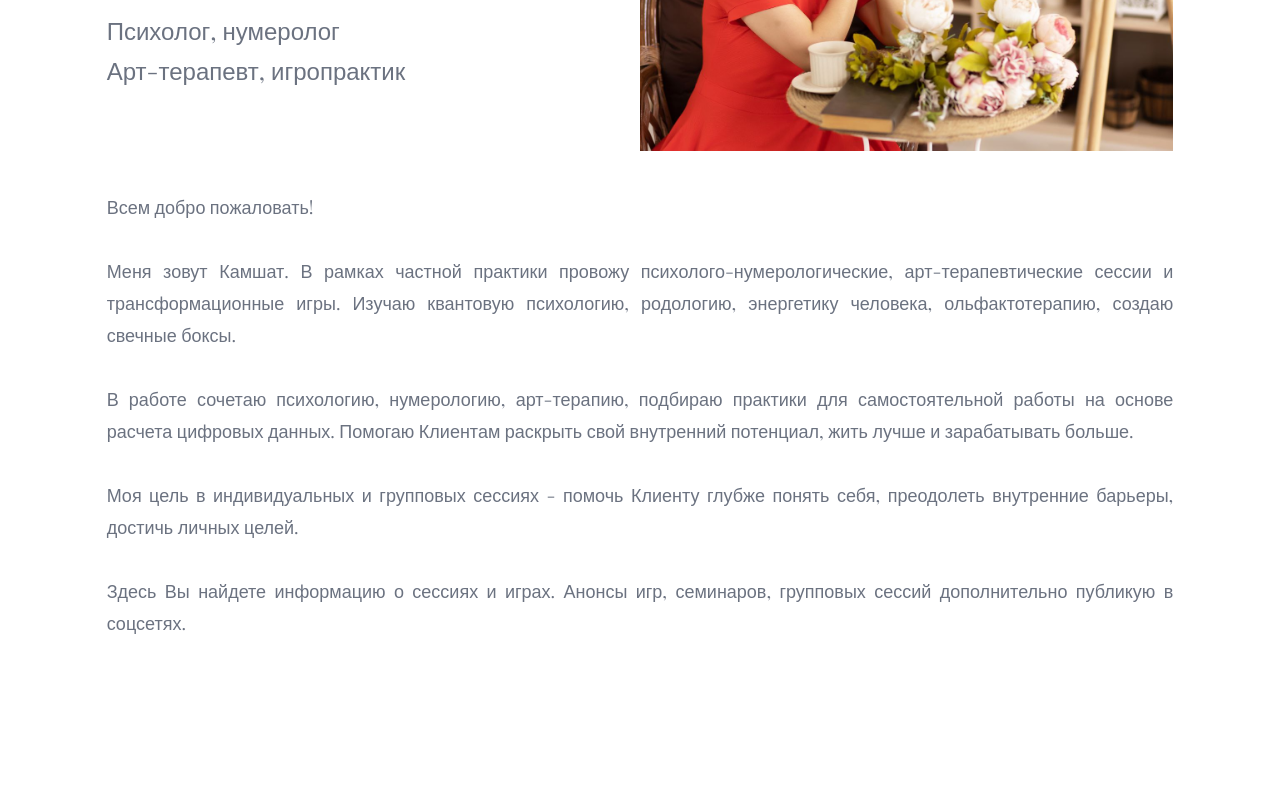
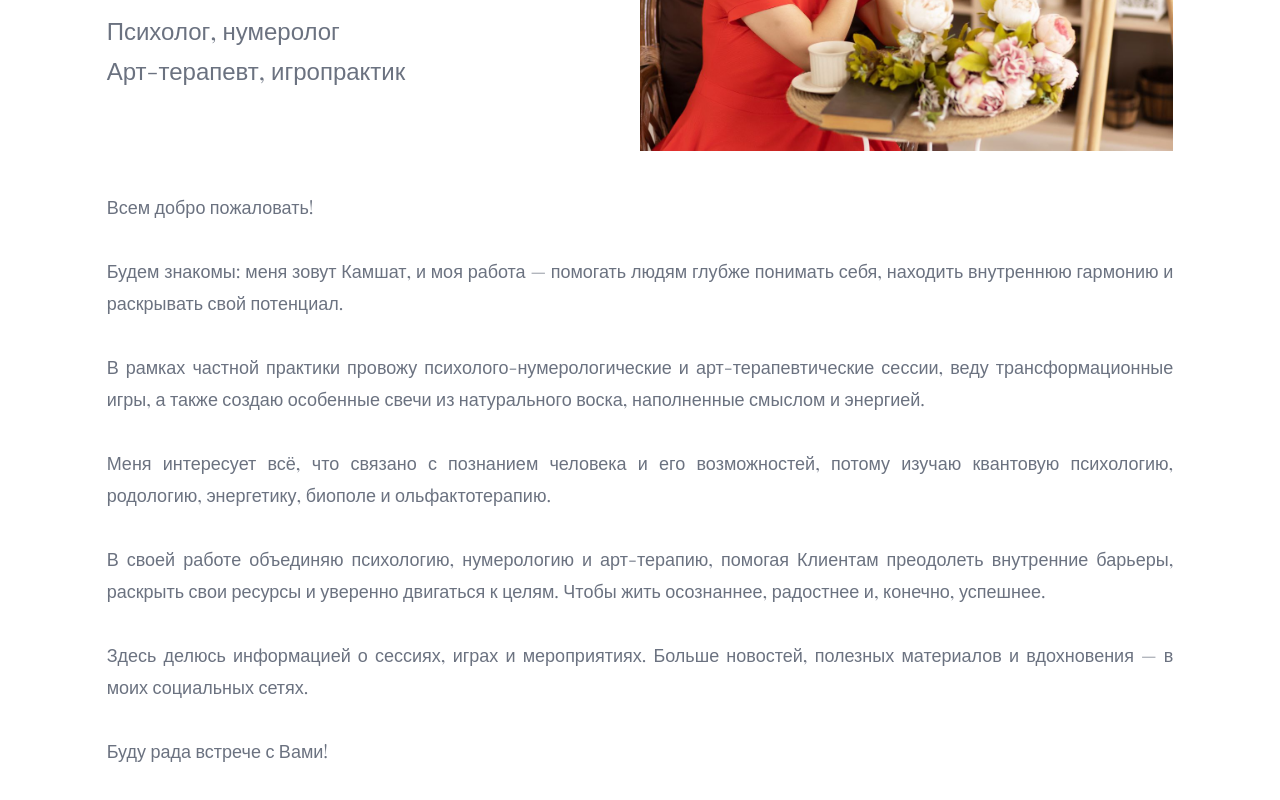
Before and after one commit to vlkhvnn/kamshat-b, a React (Vite) app: page / in a window 1280 px wide. Shown: the part 308-1108 px from the top of the page. Before the commit the page ends 1011 px from the top, so only its background shows below. Built offline with nearby package versions, Linux system fonts and the light colour scheme; a web font is replaced by a local one.

Commit message:
fix: changed welcome text

```diff
--- a/src/pages/Main.tsx
+++ b/src/pages/Main.tsx
@@ -78,26 +78,27 @@ const MainPage = ({ setSelectedPage }: Props) => {
         <p>Всем добро пожаловать!</p>
         <br />
         <p>
-          Меня зовут Камшат. В рамках частной практики провожу
-          психолого-нумерологические, арт-терапевтические сессии и
-          трансформационные игры. Изучаю квантовую психологию, родологию,
-          энергетику человека, ольфактотерапию, создаю свечные боксы.
+        Будем знакомы: меня зовут Камшат, и моя работа — помогать людям глубже понимать себя, находить внутреннюю гармонию и раскрывать свой потенциал.
         </p>
         <br />
         <p>
-          В работе сочетаю психологию, нумерологию, арт-терапию, подбираю
-          практики для самостоятельной работы на основе расчета цифровых данных.
-          Помогаю Клиентам раскрыть свой внутренний потенциал, жить лучше и зарабатывать больше.
+        В рамках частной практики провожу психолого-нумерологические и арт-терапевтические сессии, веду трансформационные игры, а также создаю особенные свечи из натурального воска, наполненные смыслом и энергией.
         </p>
         <br />
         <p>
-          Моя цель в индивидуальных и групповых сессиях - помочь Клиенту глубже
-          понять себя, преодолеть внутренние барьеры, достичь личных целей.
+        Меня интересует всё, что связано с познанием человека и его возможностей, потому изучаю квантовую психологию, родологию, энергетику, биополе и ольфактотерапию.
         </p>
         <br />
         <p>
-          Здесь Вы найдете информацию о сессиях и играх. Анонсы игр, семинаров,
-          групповых сессий дополнительно публикую в соцсетях.
+        В своей работе объединяю психологию, нумерологию и арт-терапию, помогая Клиентам преодолеть внутренние барьеры, раскрыть свои ресурсы и уверенно двигаться к целям. Чтобы жить осознаннее, радостнее и, конечно, успешнее.
+        </p>
+        <br />
+        <p>
+        Здесь делюсь информацией о сессиях, играх и мероприятиях. Больше новостей, полезных материалов и вдохновения — в моих социальных сетях.
+        </p>
+        <br />
+        <p>
+        Буду рада встрече с Вами!
         </p>
       </motion.div>
     </section>
```
